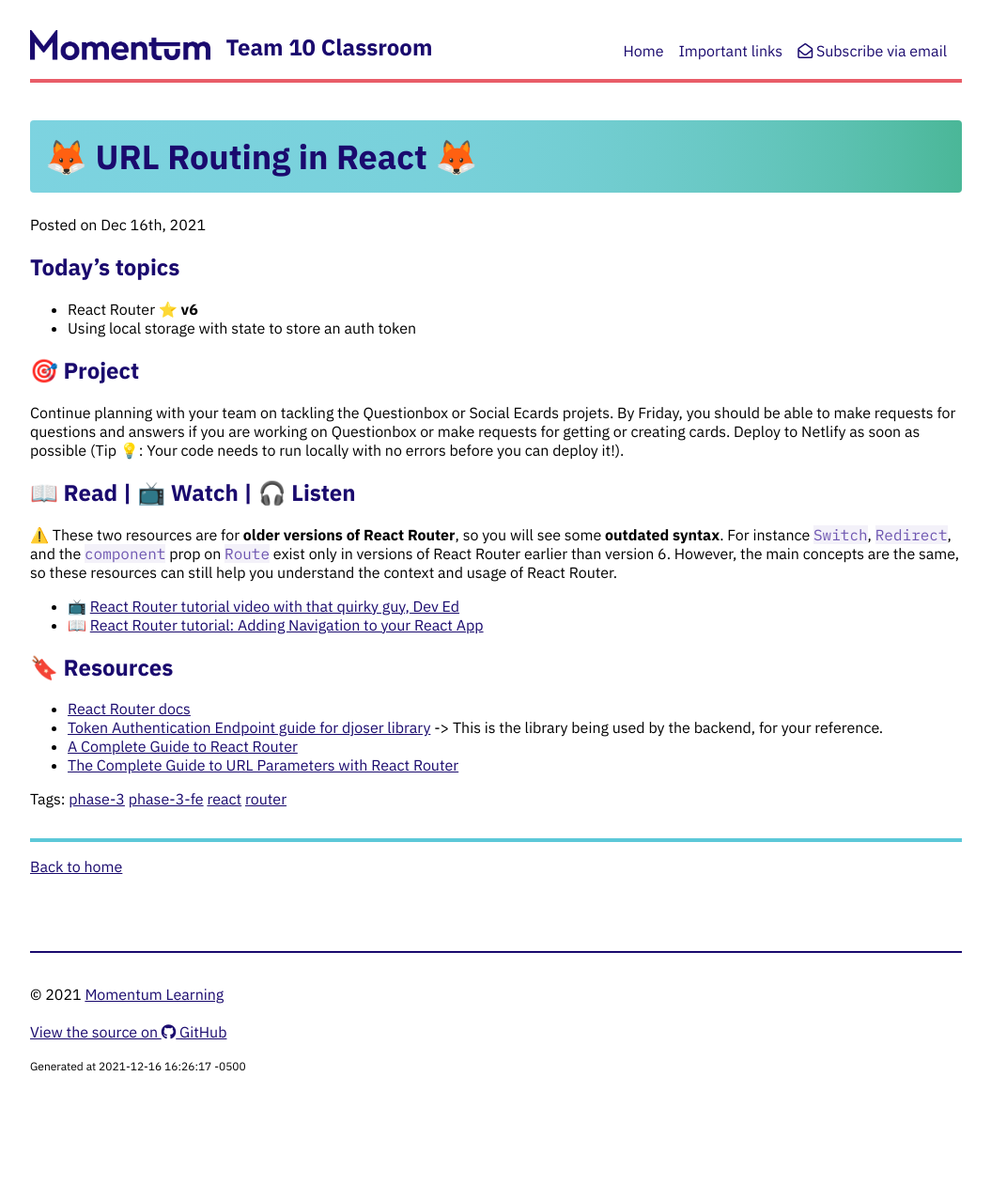
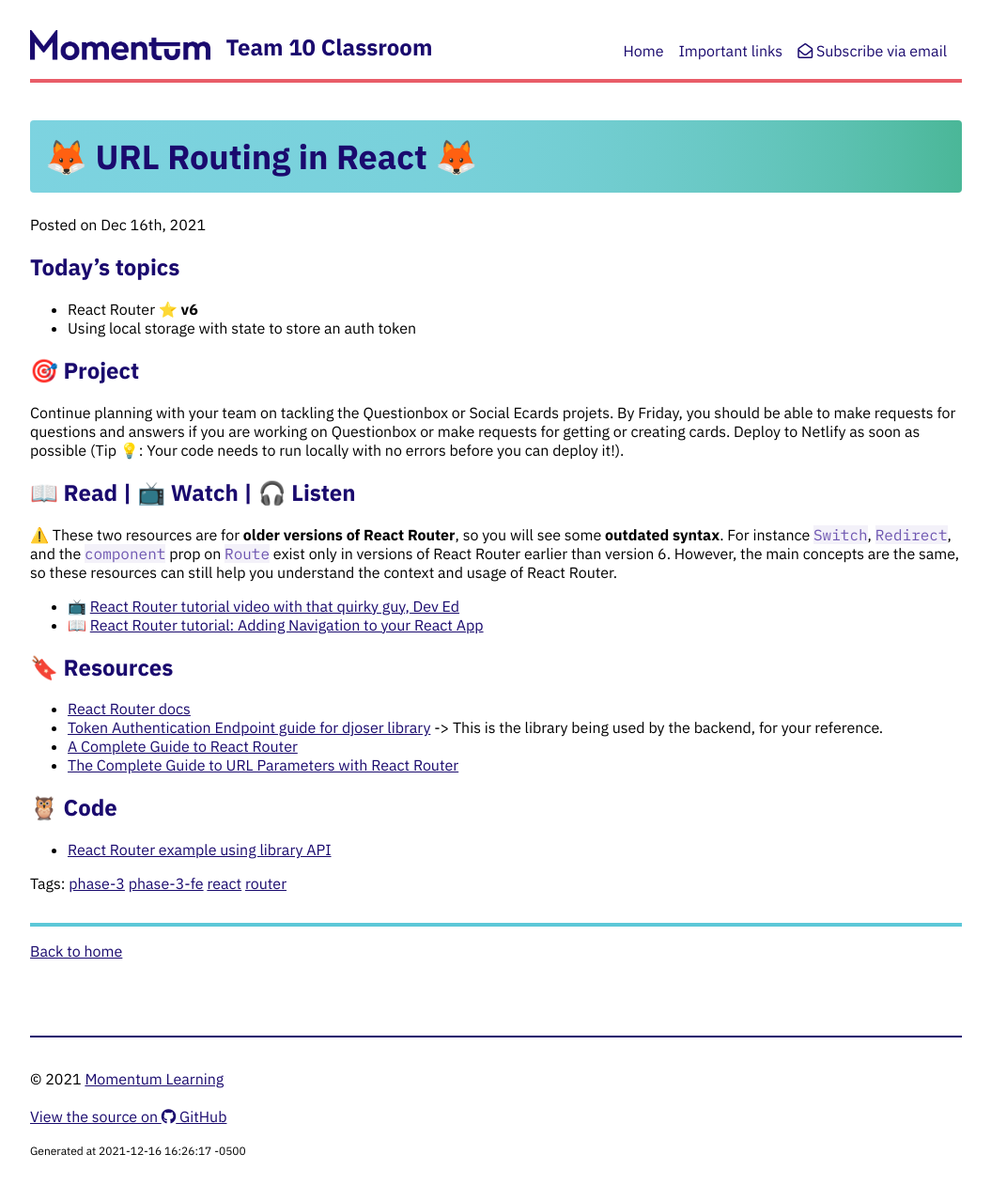
Before and after one commit to Momentum-Team-10/momentum-team-10.github.io, a Jekyll site: the page built from _posts/2021-12-16-fe-react-router.md, in a window 1280 px wide. Shown: the whole page at 94% size, without its empty margins (112-1167 px from the left). Built offline with Jekyll 4.4.1, drawn with Linux system fonts in a browser that asks for light colours; nearby versions of some CDN libraries; before the commit the page ends 1188 px from its top, so only the background shows below that.

Commit message:
Add react router example

```diff
--- a/_posts/2021-12-16-fe-react-router.md
+++ b/_posts/2021-12-16-fe-react-router.md
@@ -26,3 +26,7 @@ Continue planning with your team on tackling the Questionbox or Social Ecards pr
 - [Token Authentication Endpoint guide for djoser library](https://djoser.readthedocs.io/en/latest/token_endpoints.html) -> This is the library being used by the backend, for your reference.
 - [A Complete Guide to React Router](https://ui.dev/react-router-tutorial/)
 - [The Complete Guide to URL Parameters with React Router](https://ui.dev/react-router-url-parameters/)
+
+## 🦉 Code
+
+- [React Router example using library API](https://github.com/Momentum-Team-10/example-react-router)
```
